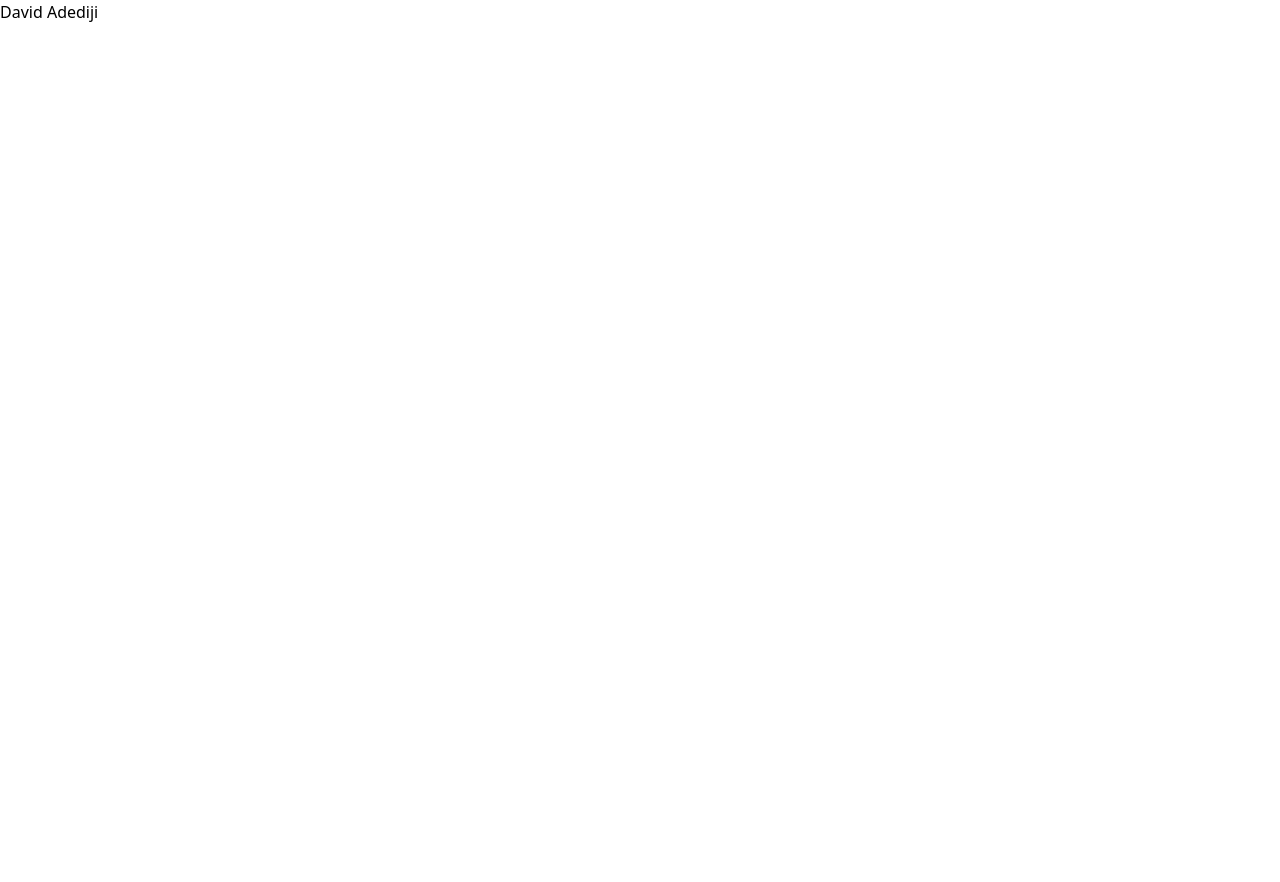
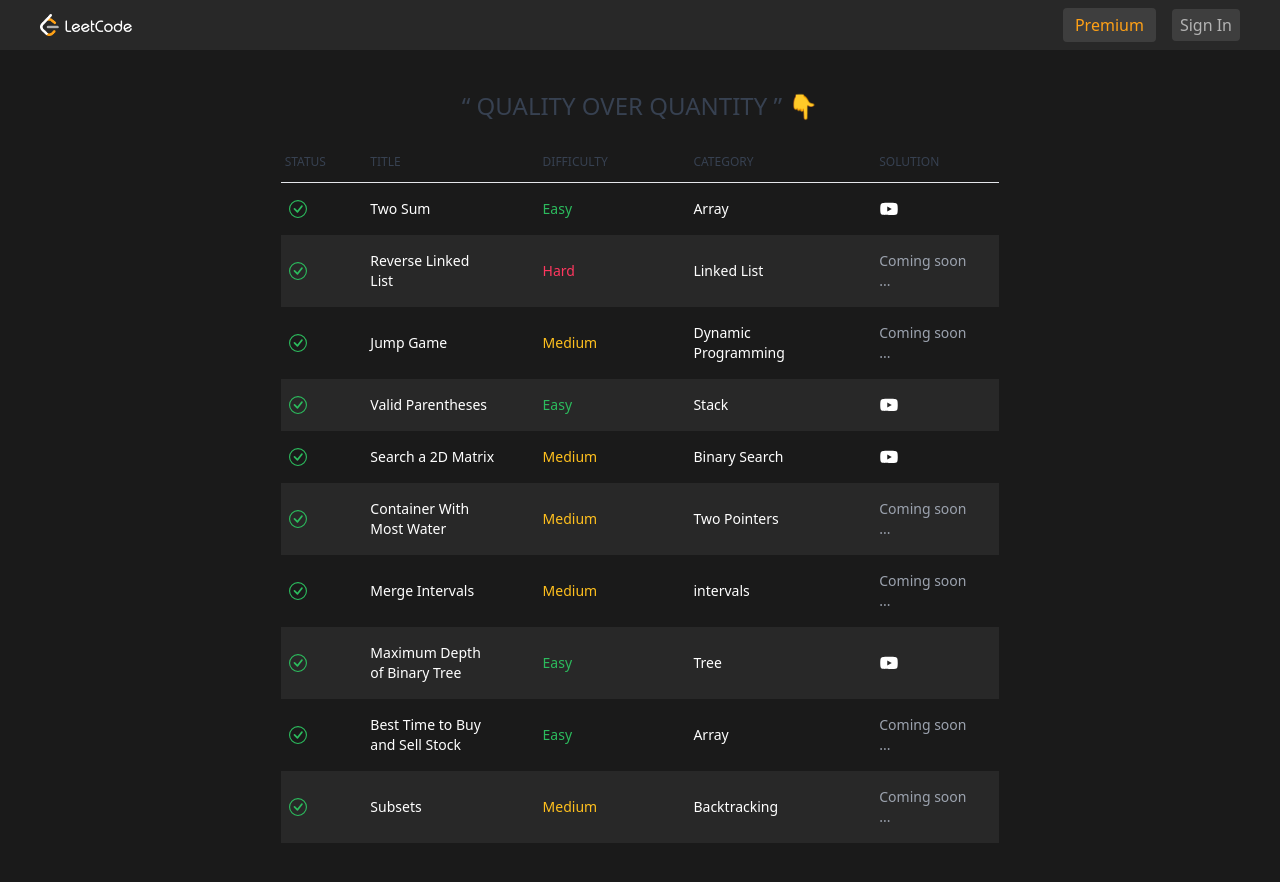
Before and after one commit to davidadediji/leetcode-clone, a Next.js app: page / in a window 1280 px wide. Before the commit the page ends 800 px from the top, so only its background shows below. Built offline with nearby package versions, Linux system fonts and the light colour scheme; no server answers.

Commit message:
chore:implement auth, homepage view

```diff
--- a/package.json
+++ b/package.json
@@ -22,6 +22,7 @@
     "react-dom": "18.2.0",
     "react-firebase-hooks": "^5.1.1",
     "react-icons": "^4.9.0",
+    "react-youtube": "^10.1.0",
     "recoil": "^0.7.7",
     "tailwindcss": "3.3.2",
     "typescript": "5.1.3"
--- a/src/atoms/authModalAtom.ts
+++ b/src/atoms/authModalAtom.ts
@@ -10,7 +10,6 @@
     type:'login'
 }
 
-
 export const authModalState = atom<AuthModalState>({
     key:'authModalState',
     default:initialAuthModalState
--- a/src/components/Modals/AuthModal.tsx
+++ b/src/components/Modals/AuthModal.tsx
@@ -58,7 +58,7 @@
 		};
 		window.addEventListener('keydown', handleEscape);
 		return () => window.removeEventListener('keydown', handleEscape);
-	}, []);
+	});
 
 	return closeModal;
 }
--- /dev/null
+++ b/src/components/Modals/YoutubeModal.tsx
@@ -0,0 +1,43 @@
+import React from 'react';
+import { IoClose } from 'react-icons/io5';
+import YouTube from 'react-youtube';
+
+type YouTubePlayerType = {
+	isOpen: boolean;
+	videoId: string | undefined;
+};
+
+interface YouTubeModalProps {
+	closeModal: () => void;
+	youtubePlayer: YouTubePlayerType;
+}
+
+export default function YoutubeModal({
+	closeModal,
+	youtubePlayer,
+}: YouTubeModalProps) {
+	return (
+		<tfoot className='fixed top-0 left-0 h-screen w-screen flex items-center justify-center'>
+			<div
+				className='bg-black z-10 opacity-70 top-0 left-0 w-screen h-screen absolute'
+				onClick={closeModal}
+			></div>
+			<div className='w-full z-50 h-full px-6 relative max-w-4xl'>
+				<div className='w-full h-full flex items-center justify-center relative'>
+					<div className='w-full relative'>
+						<IoClose
+							fontSize={'35'}
+							className='cursor-pointer absolute -top-16 right-0'
+							onClick={closeModal}
+						/>
+						<YouTube
+							videoId={youtubePlayer.videoId}
+							loading='lazy'
+							iframeClassName='w-full min-h-[500px]'
+						/>
+					</div>
+				</div>
+			</div>
+		</tfoot>
+	);
+}
--- /dev/null
+++ b/src/components/ProblemsTable/ProblemsTable.tsx
@@ -0,0 +1,63 @@
+import React, { useState } from 'react';
+import { problems } from '@/mock-problems-data/problems';
+import { BsCheckCircle } from 'react-icons/bs';
+import { AiFillYoutube } from 'react-icons/ai';
+import Link from 'next/link';
+import YoutubeModal from '../Modals/YoutubeModal';
+
+interface ProblemsTableProps {}
+export default function ProblemsTable() {
+    const [youtubePlayer, setYoutubePlayer] = useState<{isOpen:boolean, videoId:string|undefined}>({isOpen: false, videoId:''});
+
+    function closeModal(){
+        setYoutubePlayer((prev)=>({...prev, isOpen:false, videoId:''}))
+    }
+	return (
+		<>
+			<tbody className='text-white'>
+				{problems.map((problem, idx) => {
+					const difficultyColor =
+						problem.difficulty === 'Easy'
+							? ' text-dark-green-s'
+							: problem.difficulty === 'Medium'
+							? 'text-dark-yellow'
+							: 'text-dark-pink';
+					return (
+						<tr
+							className={`${idx % 2 === 1 ? 'bg-dark-layer-1' : ''}`}
+							key={problem.id}
+						>
+							<th className='px-2 py-4 font-medium whitespace-nowrap text-dark-green-s'>
+								<BsCheckCircle fontSize={'18px'} width={18} />
+							</th>
+							<td className=' px-6 py-4'>
+								<Link
+									href={`/problem/${problem.id}`}
+									className=' hover:text-blue-600 cursor-pointer'
+								>
+									{problem.title}
+								</Link>
+							</td>
+							<td className={` px-6 py-4 ${difficultyColor}`}>
+								{problem.difficulty}
+							</td>
+							<td className='px-6 py-4'>{problem.category}</td>
+							<td className={`px-6 py-4`}>
+								{problem.videoId ? (
+									<AiFillYoutube
+										className='hover:text-red-600 cursor-pointer'
+										fontSize='20px'
+										onClick={()=>setYoutubePlayer({isOpen:true, videoId:problem?.videoId})}
+									/>
+								) : (
+									<p className='text-gray-400'>Coming soon ...</p>
+								)}
+							</td>
+						</tr>
+					);
+				})}
+			</tbody>
+            {youtubePlayer.isOpen && <YoutubeModal youtubePlayer={youtubePlayer} closeModal = {closeModal}/>}
+		</>
+	);
+}
--- /dev/null
+++ b/src/components/Topbar/Topbar.tsx
@@ -0,0 +1,41 @@
+import { auth } from '@/firebase/firebase';
+import Link from 'next/link';
+import React from 'react';
+import { useAuthState } from 'react-firebase-hooks/auth';
+
+interface TopbarProps {}
+
+export default function Topbar() {
+    const [user, loading, error] = useAuthState(auth)
+	return (
+		<>
+			<nav className='relative flex h-[50px] w-full shrink-0 items-center px-5 bg-dark-layer-1 text-dark-gray-7'>
+				<div
+					className={`flex w-full items-center justify-between max-w-[1200px] mx-auto`}
+				>
+					<Link href='/' className='h-[22px] flex-1'>
+						<img src='/logo-full.png' alt='Logo' className='h-full' />
+					</Link>
+
+					<div className='flex items-center space-x-4 flex-1 justify-end'>
+						<div>
+							<a
+								href='https://www.buymeacoffee.com/burakorkmezz'
+								target='_blank'
+								rel='noreferrer'
+								className='bg-dark-fill-3 py-1.5 px-3 cursor-pointer rounded text-brand-orange hover:bg-dark-fill-2'
+							>
+								Premium
+							</a>
+						</div>
+						<Link href='/auth'>
+							<button className='bg-dark-fill-3 py-1 px-2 cursor-pointer rounded '>
+								Sign In
+							</button>
+						</Link>
+					</div>
+				</div>
+			</nav>
+		</>
+	);
+}
--- a/src/firebase/firebase.ts
+++ b/src/firebase/firebase.ts
@@ -1,4 +1,3 @@
-// Import the functions you need from the SDKs you need
 import { initializeApp, getApp, getApps } from 'firebase/app';
 import {getAuth} from 'firebase/auth'
 import {getFirestore} from 'firebase/firestore'
--- /dev/null
+++ b/src/mock-problems-data/problems.ts
@@ -0,0 +1,91 @@
+export type Problem = {
+	id: string;
+	title: string;
+	difficulty: string;
+	category: string;
+	order: number;
+	videoId?: string;
+};
+
+export const problems: Problem[] = [
+	{
+		id: 'two-sum',
+		title: 'Two Sum',
+		difficulty: 'Easy',
+		category: 'Array',
+		order: 1,
+		videoId: '8-k1C6ehKuw',
+	},
+	{
+		id: 'reverse-linked-list',
+		title: 'Reverse Linked List',
+		difficulty: 'Hard',
+		category: 'Linked List',
+		order: 2,
+		videoId: '',
+	},
+	{
+		id: 'jump-game',
+		title: 'Jump Game',
+		difficulty: 'Medium',
+		category: 'Dynamic Programming',
+		order: 3,
+		videoId: '',
+	},
+	{
+		id: 'valid-parentheses',
+		title: 'Valid Parentheses',
+		difficulty: 'Easy',
+		category: 'Stack',
+		order: 4,
+		videoId: 'xty7fr-k0TU',
+	},
+	{
+		id: 'search-a-2d-matrix',
+		title: 'Search a 2D Matrix',
+		difficulty: 'Medium',
+		category: 'Binary Search',
+		order: 5,
+		videoId: 'ZfFl4torNg4',
+	},
+	{
+		id: 'container-with-most-water',
+		title: 'Container With Most Water',
+		difficulty: 'Medium',
+		category: 'Two Pointers',
+		order: 6,
+		videoId: '',
+	},
+	{
+		id: 'merge-intervals',
+		title: 'Merge Intervals',
+		difficulty: 'Medium',
+		category: 'intervals',
+		order: 7,
+		videoId: '',
+	},
+	{
+		id: 'maximum-depth-of-binary-tree',
+		title: 'Maximum Depth of Binary Tree',
+		difficulty: 'Easy',
+		category: 'Tree',
+		order: 8,
+		videoId: '4qYTqOiRMoM',
+	},
+	{
+		id: 'best-time-to-buy-and-sell-stock',
+		title: 'Best Time to Buy and Sell Stock',
+		difficulty: 'Easy',
+		category: 'Array',
+		order: 9,
+		videoId: '',
+	},
+	{
+		id: 'subsets',
+		title: 'Subsets',
+		difficulty: 'Medium',
+		category: 'Backtracking',
+		order: 10,
+		videoId: '',
+	},
+];
--- a/src/pages/auth/index.tsx
+++ b/src/pages/auth/index.tsx
@@ -1,14 +1,29 @@
 import AuthModal from '@/components/Modals/AuthModal';
 import Navbar from '@/components/Navbar/Navbar';
-import React from 'react';
+import React, { useEffect, useState } from 'react';
 import Image from 'next/image';
 import { useRecoilValue } from 'recoil';
 import { authModalState } from '@/atoms/authModalAtom';
+import { useAuthState } from 'react-firebase-hooks/auth';
+import { auth } from '@/firebase/firebase';
+import { useRouter } from 'next/router';
 
 interface AuthPageProps {}
 
 export default function AuthPage() {
 	const authModal = useRecoilValue(authModalState);
+  const [user, loading, error] = useAuthState(auth)
+  const [pageLoading, setPageLoading] = useState(true)
+  const router = useRouter();
+
+  useEffect(()=>{
+    if (user) router.push('/');
+    if(!user && !loading){
+      setPageLoading(false)
+    }
+  },[user, router, loading])
+
+  if(pageLoading) return null;
 	return (
 		<div className=' bg-gradient-to-b from-gray-600 to-black h-screen relative'>
 			<div className=' max-w-7xl mx-auto'>
--- a/src/pages/index.tsx
+++ b/src/pages/index.tsx
@@ -1,12 +1,42 @@
-import Image from 'next/image'
-import { Inter } from 'next/font/google'
+import Image from 'next/image';
+import { Inter } from 'next/font/google';
+import Topbar from '@/components/Topbar/Topbar';
+import ProblemsTable from '@/components/ProblemsTable/ProblemsTable';
 
-const inter = Inter({ subsets: ['latin'] })
+const inter = Inter({ subsets: ['latin'] });
 
 export default function Home() {
-  return (
-    <div className={`${inter}`}>
-      <p>David Adediji</p>
-    </div>
-  )
+	return (
+		<main className='bg-dark-layer-2 min-h-screen'>
+			<Topbar />
+			<h1 className='text-2xl text-center text-gray-700 dark:text-gray-400 font-medium uppercase mt-10 mb-5'>
+				&ldquo; QUALITY OVER QUANTITY &rdquo; 👇
+			</h1>
+			<div className='relative overflow-x-auto mx-auto px-6 pb-10'>
+				<table className='text-sm text-left text-gray-500 dark:text-gray-400 sm:w-7/12 w-full max-w-[1200px] mx-auto'>
+					<thead className='text-xs text-gray-700 uppercase dark:text-gray-400 border-b '>
+						<tr>
+							<th scope='col' className='px-1 py-3 w-0 font-medium'>
+								Status
+							</th>
+							<th scope='col' className='px-6 py-3 w-0 font-medium'>
+								Title
+							</th>
+							<th scope='col' className='px-6 py-3 w-0 font-medium'>
+								Difficulty
+							</th>
+
+							<th scope='col' className='px-6 py-3 w-0 font-medium'>
+								Category
+							</th>
+							<th scope='col' className='px-6 py-3 w-0 font-medium'>
+								Solution
+							</th>
+						</tr>
+					</thead>
+          <ProblemsTable/>
+				</table>
+			</div>
+		</main>
+	);
 }
```
Also changed, not shown: src/components/Modals/LogIn.tsx (+42 -3 lines), src/components/Modals/SignUp.tsx (+9 -19 lines), 2 other files (tests, documents, lock files or other folders).
